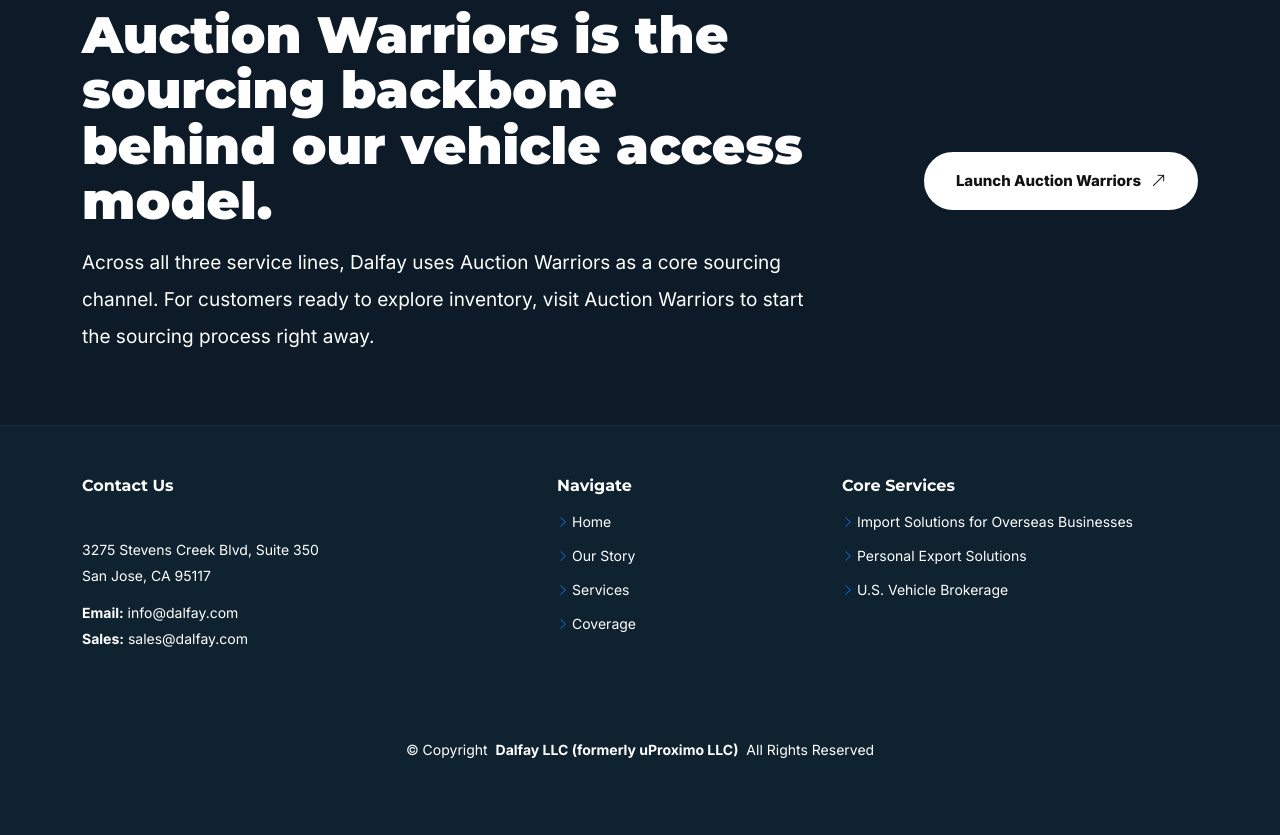
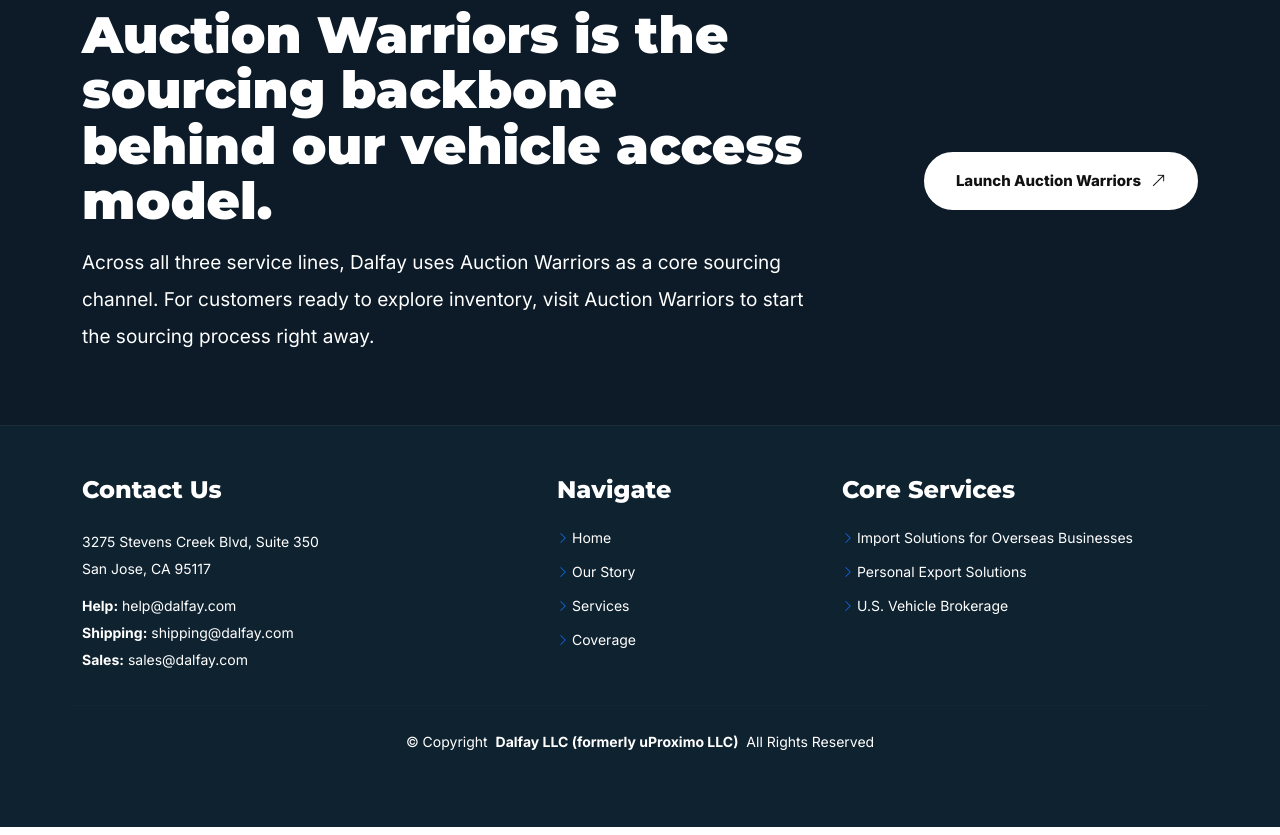
Before and after one commit to dalfay/dalfay, a plain HTML site: page index.html in a window 1280 px wide. Shown: the part 6392-7227 px from the top of the page. Drawn offline with Linux system fonts and the light colour scheme.

Commit message:
Footer edit

```diff
--- a/assets/css/main.css
+++ b/assets/css/main.css
@@ -2045,7 +2045,7 @@
 
 .footer-top {
   padding-top: 82px;
-  padding-bottom: 42px;
+  padding-bottom: 18px;
 }
 
 .footer .sitename,
@@ -2058,6 +2058,16 @@
   color: #ffffff !important;
 }
 
+.footer h4 {
+  font-size: 24px;
+  font-weight: 800;
+  margin-bottom: 14px;
+}
+
+.footer .footer-contact p {
+  margin-bottom: 6px;
+}
+
 .footer a:hover {
   color: var(--dalfay-green, #55b948) !important;
 }
@@ -2069,8 +2079,8 @@
 
 .copyright {
   border-top: 1px solid rgba(255, 255, 255, 0.08);
-  padding-top: 22px;
-  padding-bottom: 28px;
+  padding-top: 16px;
+  padding-bottom: 10px;
 }
 
 @media (max-width: 991.98px) {
--- a/assets/js/layout.js
+++ b/assets/js/layout.js
@@ -4,7 +4,8 @@
   const sharedContact = {
     address1: "3275 Stevens Creek Blvd, Suite 350",
     address2: "San Jose, CA 95117",
-    email: "info@dalfay.com",
+    email: "help@dalfay.com",
+    shipping: "shipping@dalfay.com",
     sales: "sales@dalfay.com"
   };
 
@@ -212,10 +213,11 @@
       <div class="row gy-4">
         <div class="col-lg-5 col-md-12 footer-about">
           <h4>Contact Us</h4>
-          <div class="footer-contact pt-4">
+          <div class="footer-contact">
             <p>${sharedContact.address1}</p>
             <p>${sharedContact.address2}</p>
-            <p class="mt-3"><strong>Email:</strong> <span>${sharedContact.email}</span></p>
+            <p class="mt-3"><strong>Help:</strong> <span>${sharedContact.email}</span></p>
+            <p><strong>Shipping:</strong> <span>${sharedContact.shipping}</span></p>
             <p><strong>Sales:</strong> <span>${sharedContact.sales}</span></p>
           </div>
         </div>
```
